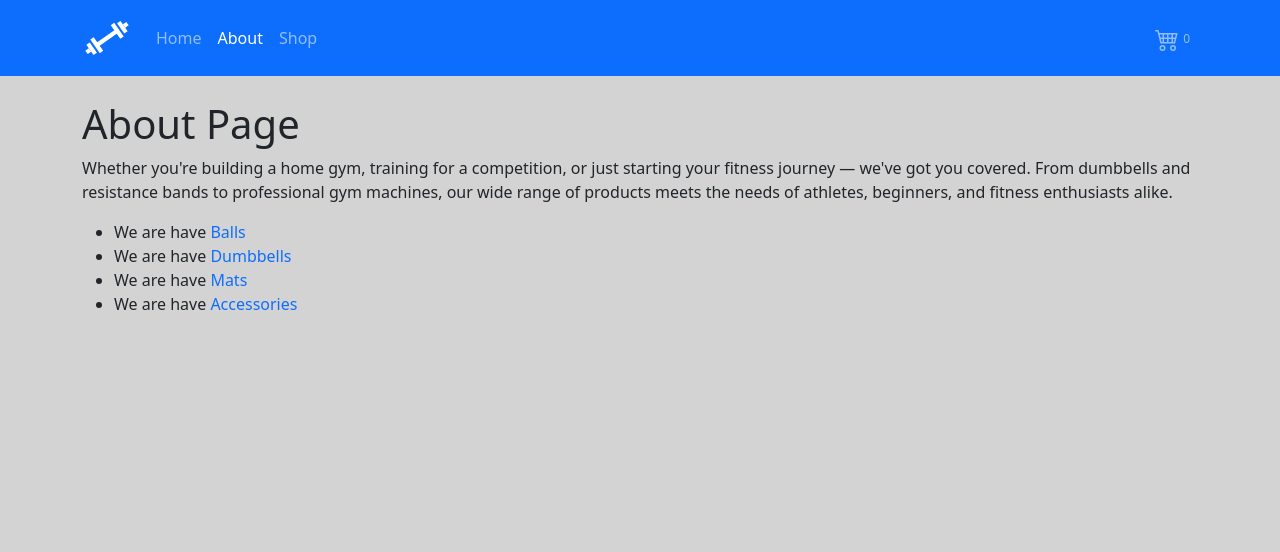
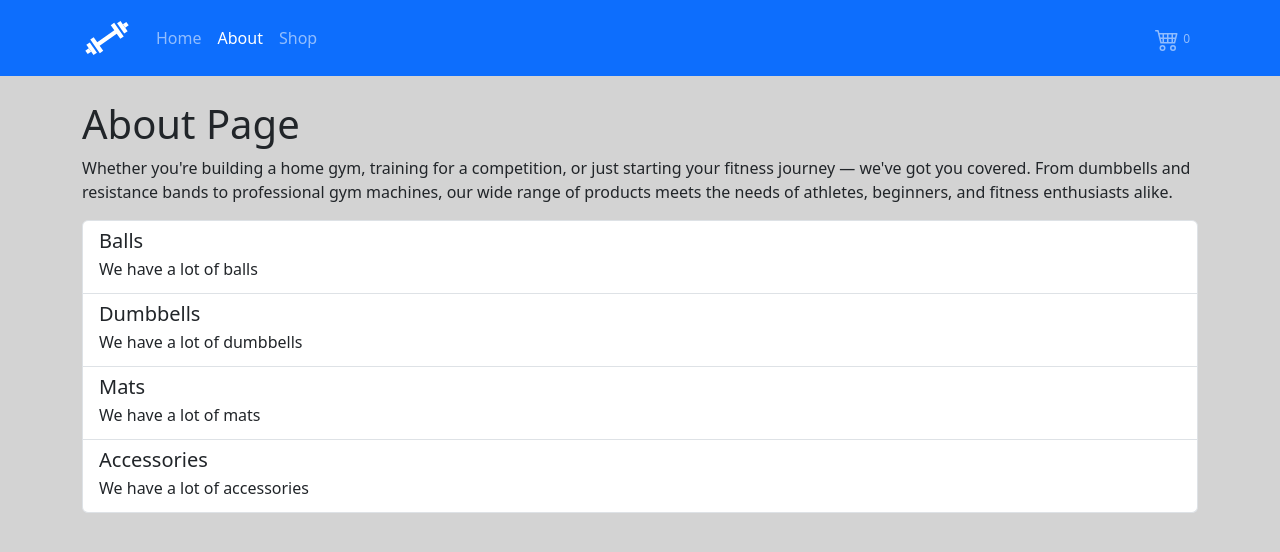
Before and after one commit to DaniilT048/internet-shop, a React (Vite) app: page /about in a window 1280 px wide. Shown: the top 552 px of the page. Built offline with nearby package versions, Linux system fonts and the light colour scheme.

Commit message:
list and links in about page

```diff
--- a/src/components/About.tsx
+++ b/src/components/About.tsx
@@ -1,5 +1,4 @@
 import Container from "react-bootstrap/Container";
-import {Link} from "react-router-dom";
 import type {ReactElement} from "react";
 
 const About = ():ReactElement => {
@@ -10,15 +9,37 @@ const About = ():ReactElement => {
                 About Page
             </h1>
             <p>
-                Whether you're building a home gym, training for a competition, or just starting your fitness journey — we've got you covered.
-                From dumbbells and resistance bands to professional gym machines, our wide range of products meets the needs of athletes, beginners, and fitness enthusiasts alike.
+                Whether you're building a home gym, training for a competition, or just starting your fitness journey —
+                we've got you covered.
+                From dumbbells and resistance bands to professional gym machines, our wide range of products meets the
+                needs of athletes, beginners, and fitness enthusiasts alike.
             </p>
-            <ul>
-                <li>We are have <Link to="/products?category=Balls" className="link-primary">Balls</Link></li>
-                <li>We are have <Link to="/products?category=Dumbbells" className="link-primary">Dumbbells</Link></li>
-                <li>We are have <Link to="/products?category=Mats" className="link-primary">Mats</Link></li>
-                <li>We are have <Link to="/products?category=Accessories" className="link-primary">Accessories</Link></li>
-            </ul>
+            <div className="list-group">
+                <a href="/products?category=Balls" className="list-group-item list-group-item-action flex-column align-items-start">
+                    <div className="d-flex w-100 justify-content-between">
+                        <h5 className="mb-1">Balls</h5>
+                    </div>
+                    <p className="mb-1">We have a lot of balls</p>
+                </a>
+                <a href="/products?category=Dumbbells" className="list-group-item list-group-item-action flex-column align-items-start">
+                    <div className="d-flex w-100 justify-content-between">
+                        <h5 className="mb-1">Dumbbells</h5>
+                    </div>
+                    <p className="mb-1">We have a lot of dumbbells</p>
+                </a>
+                <a href="/products?category=Mats" className="list-group-item list-group-item-action flex-column align-items-start">
+                    <div className="d-flex w-100 justify-content-between">
+                        <h5 className="mb-1">Mats</h5>
+                    </div>
+                    <p className="mb-1">We have a lot of mats</p>
+                </a>
+                <a href="/products?category=Accessories" className="list-group-item list-group-item-action flex-column align-items-start">
+                    <div className="d-flex w-100 justify-content-between">
+                        <h5 className="mb-1">Accessories</h5>
+                    </div>
+                    <p className="mb-1">We have a lot of accessories</p>
+                </a>
+            </div>
         </Container>
     )
 
```
